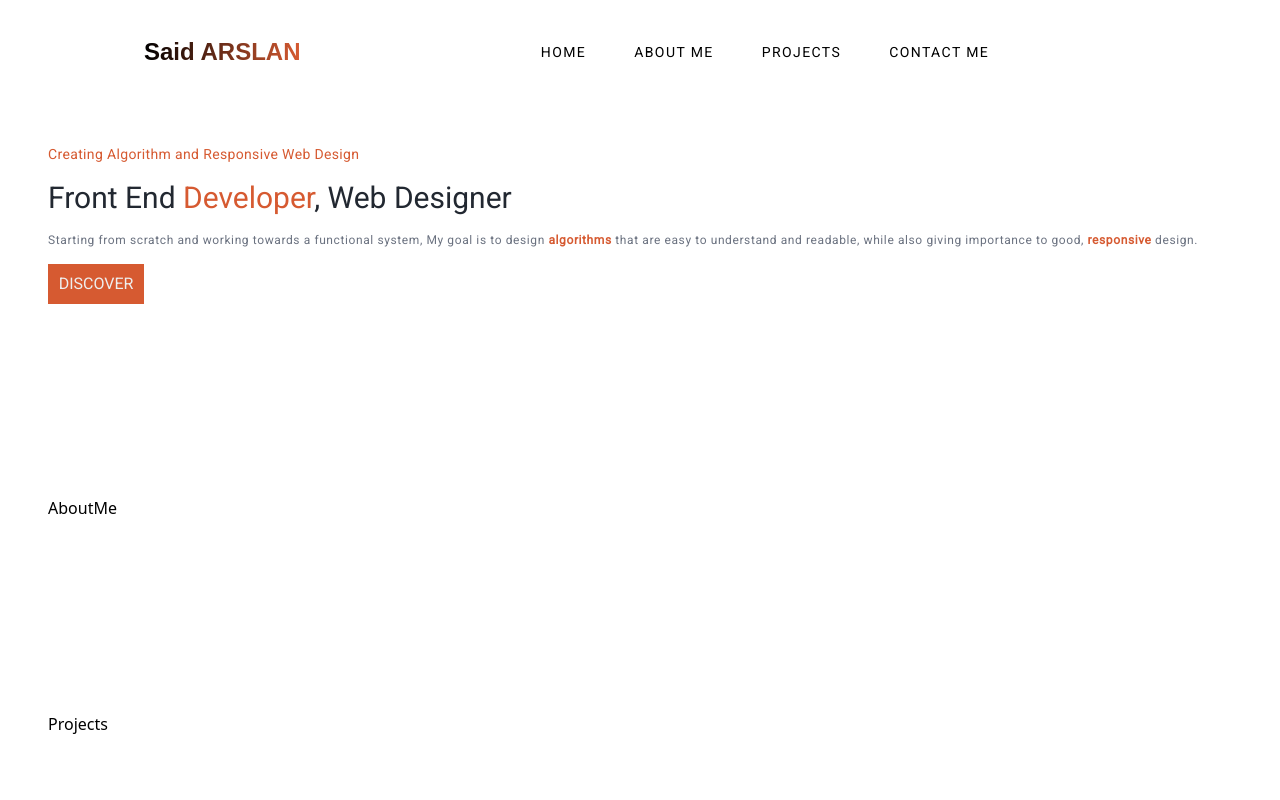
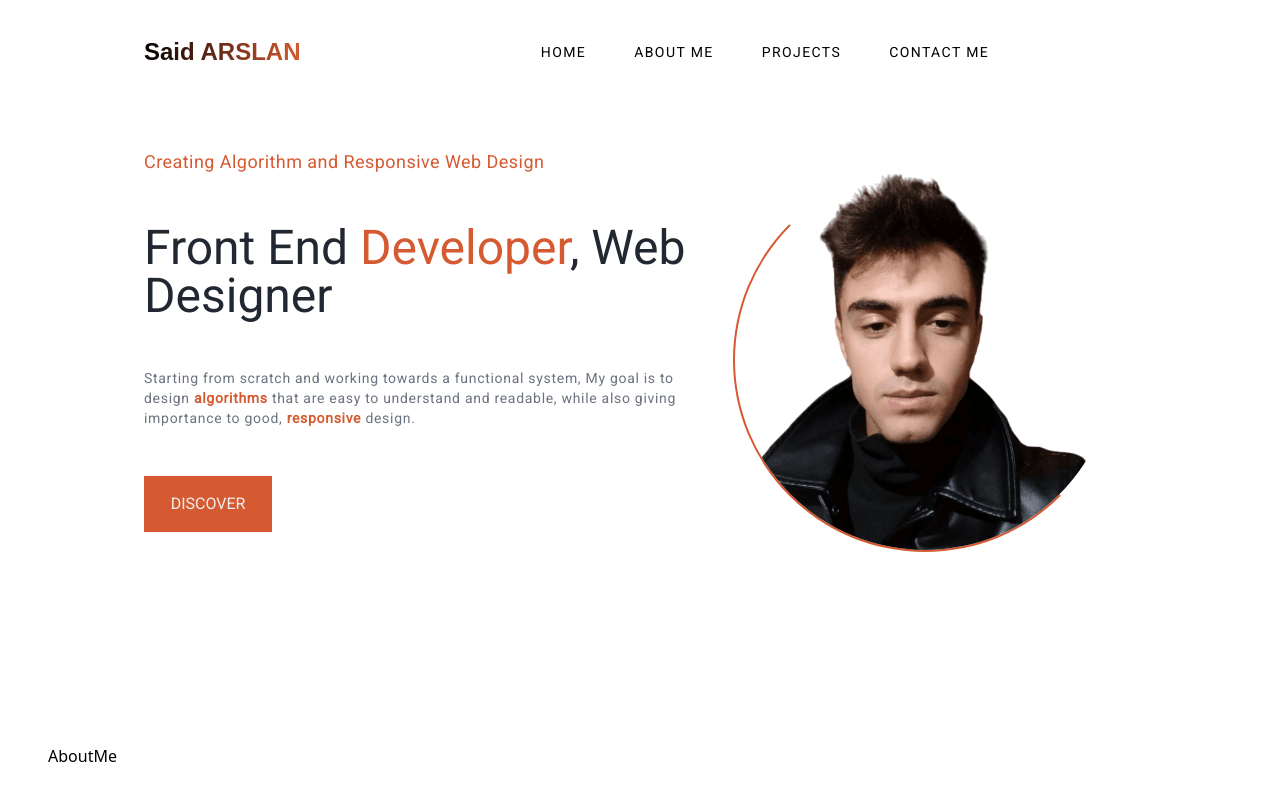
Before and after one commit to SaidARSLAN/personalPortfolio, a React (Vite) app: page / in a window 1280 px wide. Shown: the top 800 px of the page. Built offline with nearby package versions, Linux system fonts and the light colour scheme; a web font is replaced by a local one.

Commit message:
Added hero's photo

```diff
--- a/src/components/Button.jsx
+++ b/src/components/Button.jsx
@@ -2,7 +2,7 @@ import React from 'react'
 
 const Button = () => {
   return (
-    <button className='bg-pOrange w-24 px-4 py-2 text-center flex items-center justify-center uppercase text-pWhite hover:bg-pWhite hover:text-pOrange duration-300 font-roboto'>
+    <button className='bg-pOrange w-24 lg:w-32 lg:px-6 lg:py-4 px-4 py-2 text-center flex items-center justify-center uppercase text-pWhite hover:bg-pWhite hover:text-pOrange duration-300 font-roboto'>
         Discover
     </button>
   )
--- a/src/components/Nav.jsx
+++ b/src/components/Nav.jsx
@@ -18,7 +18,7 @@ const Nav = () => {
 
 
   return (
-        <header className='px-12 lg:px-36 pt-9 w-full h-12'>
+        <header className='px-12 lg:px-36 pt-9 w-full h-9'>
             <nav className='flex w-full justify-between items-center'>
                 <div className='text-2xl  cursor-pointer font-inc font-bold bg-gradient-to-r bg-clip-text from-black to-pOrange text-transparent'>
                     Said ARSLAN
--- a/src/sections/Hero.jsx
+++ b/src/sections/Hero.jsx
@@ -1,14 +1,17 @@
 import React from 'react'
 import Button from '../components/Button'
-
+import image from '../assets/removel.png'
 const Hero = () => {
   return (
-        <section className='flex flex-col'>
-            <div className='flex flex-col space-y-4'>
-            <h3 className='text-sm text-pOrange font-roboto tracking-wide'>Creating Algorithm and Responsive Web Design</h3>
-            <h1 className='text-3xl font-roboto text-pBlack'>Front End <span className='text-pOrange'>Developer</span>, Web Designer</h1>
-            <p className='text-xs font-roboto tracking-wider text-gray-500'>Starting from scratch and working towards a functional system, My goal is to design <span className='text-pOrange font-bold'>algorithms</span> that are easy to understand and readable, while also giving importance to good, <span className='text-pOrange font-bold'>responsive</span> design.</p>
+        <section className='flex flex-col lg:flex-row lg:px-24'>
+            <div className='flex flex-col space-y-4 lg:space-y-12 lg:mt-4'>
+            <h3 className='text-sm lg:text-lg text-pOrange font-roboto tracking-wide max-[380px]:text-[12px]'>Creating Algorithm and Responsive Web Design</h3>
+            <h1 className='text-3xl font-roboto lg:text-5xl text-pBlack'>Front End <span className='text-pOrange'>Developer</span>, Web Designer</h1>
+            <p className='text-sm font-roboto tracking-wider text-gray-500 max-[380px]:text-[12px]'>Starting from scratch and working towards a functional system, My goal is to design <span className='text-pOrange font-bold'>algorithms</span> that are easy to understand and readable, while also giving importance to good, <span className='text-pOrange font-bold'>responsive</span> design.</p>
             <Button />
+            </div>
+            <div className='flex items-center justify-center w-full mt-9'>
+                <img src={image} className='w-72 lg:w-96 duration-1000  rounded-full border-2 border-transparent  border-b-pOrange border-l-pOrange hover:w-80 lg:hover:w-[400px] hover:border-t-pOrange hover:border-r-pOrange hover:border-b-transparent hover:border-transparent'/>
             </div>
         </section>
   )
```
